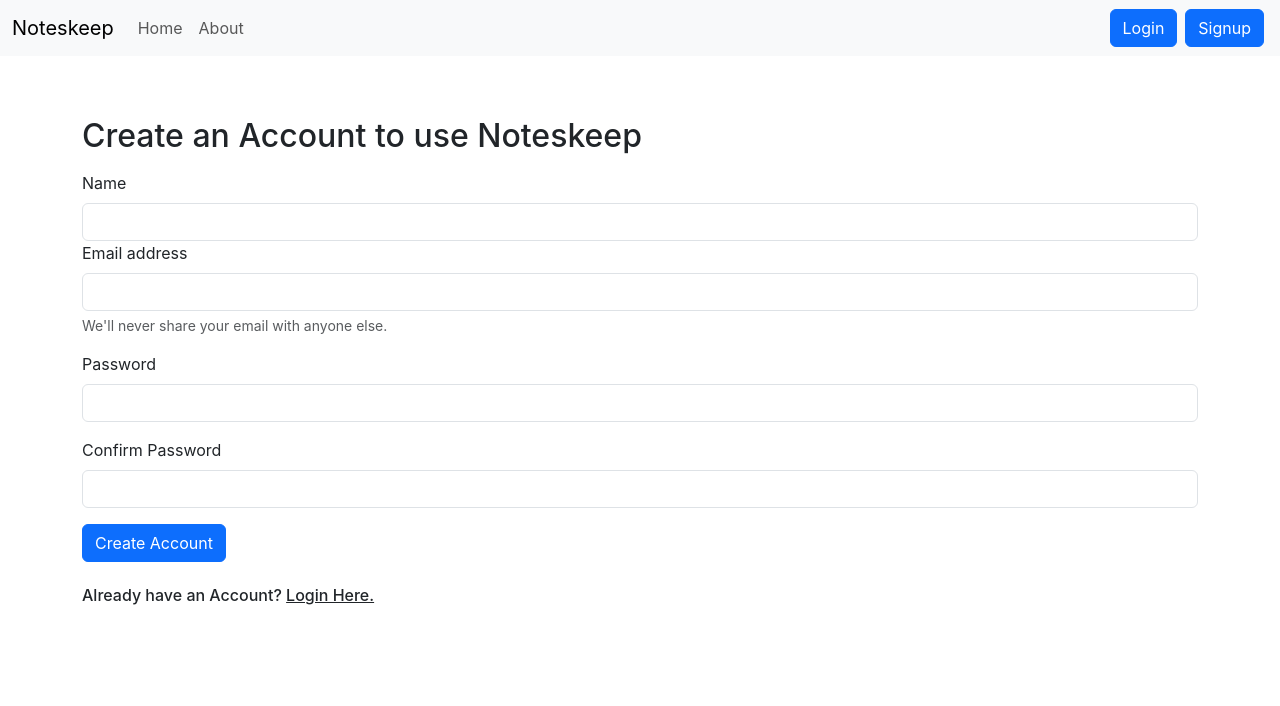
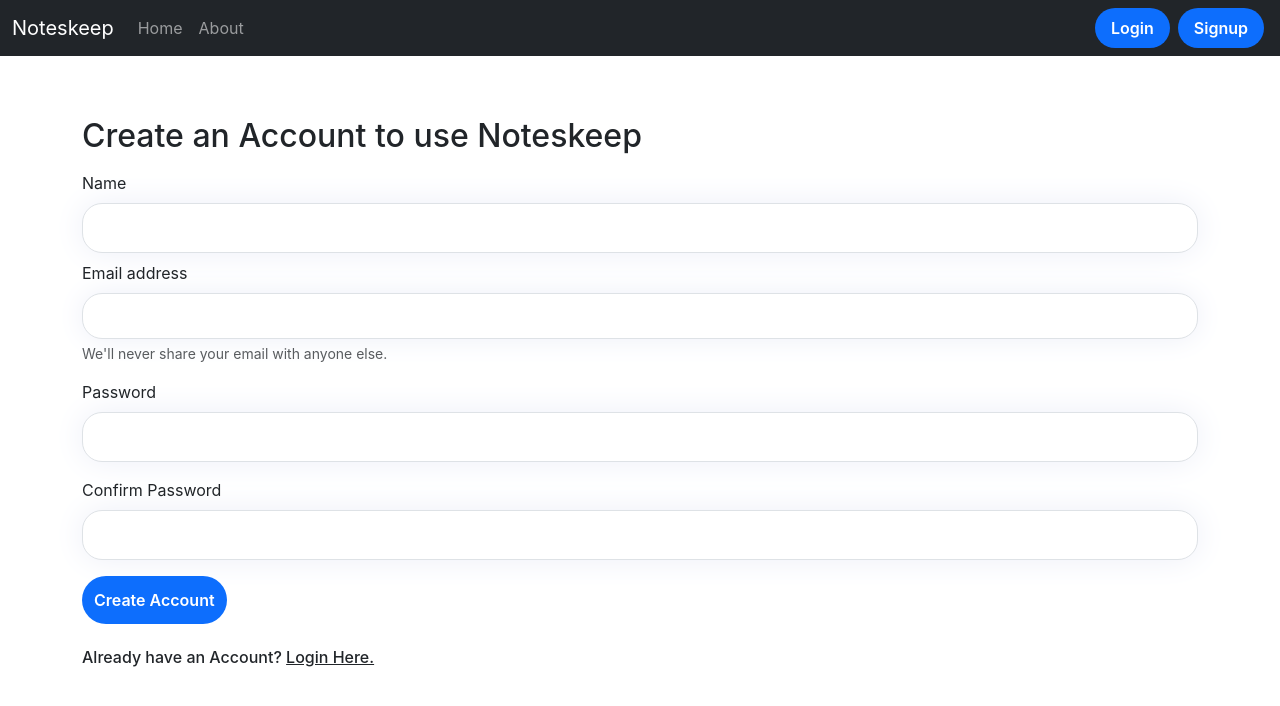
Before and after one commit to JassiSingh08/Noteskeep, a React (Create React App) app: page /signup in a window 1280 px wide. Shown: the top 706 px of the page. Built offline with nearby package versions, Linux system fonts and the light colour scheme.

Commit message:
Added some css styling

```diff
--- a/src/components/AddNote.js
+++ b/src/components/AddNote.js
@@ -37,7 +37,7 @@ const AddNote = (props) => {
         <input type="text" className="form-control" id="tag" name='tag' value={note.tag} onChange={onChange} />
       </div>
 
-      <button disabled={note.title.length<5 || note.description.length<5} type="submit" className="btn btn-primary" onClick={HandleClick}> Add Note </button>
+      <button disabled={note.title.length<5 || note.description.length<5} type="submit" className="btn btn-primary login2" onClick={HandleClick}> Add Note </button>
     </form>
   </div>
 
--- a/src/components/Login.js
+++ b/src/components/Login.js
@@ -24,7 +24,7 @@ const Login = (props) => {
         if (json.success) {
             //Save the auth token and redirect
             localStorage.setItem("token", json.authToken);
-            props.showAlert("Logged In Successfully","success");
+            props.showAlert("LogIn Successfully","success");
             navigate("/");
 
         } else {
@@ -50,9 +50,9 @@ const Login = (props) => {
                     <input type="password" className="form-control" id="password" value={credentials.password} name='password' onChange={onChange} />
                 </div>
 
-                <button type="submit" className="btn btn-primary" >Let me in.</button>
+                <button type="submit" className="btn btn-primary login" >Let me in.</button>
             </form>
-            <h6 className='my-4'>Not have an account? <span style={{cursor: 'pointer', textDecoration:"underline"}} onClick={navtoSign}>Create Here. </span></h6>
+            <h6 className='my-4 forgot'>Not have an account? <span style={{cursor: 'pointer', textDecoration:"underline"}} onClick={navtoSign}>Create Here. </span></h6>
         </div>
     )
 }
--- a/src/components/Navbar.js
+++ b/src/components/Navbar.js
@@ -10,7 +10,7 @@ const Navbar = () => {
   }
 
   return (
-    <nav className="navbar navbar-expand-lg bg-body-tertiary ">
+    <nav className="navbar navbar-expand-lg navbar-dark bg-dark">
       <div className="container-fluid">
         <Link className="navbar-brand" to="/">Noteskeep</Link>
         <button className="navbar-toggler" type="button" data-bs-toggle="collapse" data-bs-target="#navbarSupportedContent" aria-controls="navbarSupportedContent" aria-expanded="false" aria-label="Toggle navigation">
@@ -26,9 +26,9 @@ const Navbar = () => {
             </li>
           </ul>
           {!localStorage.getItem('token') ? <form className="d-flex" role="search">
-            <Link className="btn btn-primary mx-1" role="button" to="/login" aria-disabled="true">Login</Link>
-            <Link className="btn btn-primary mx-1" role="button" to="/signup" aria-disabled="true">Signup</Link>
-          </form> : <button className='btn btn-primary' onClick={handleLogout}> LogOut</button>}
+            <Link className="btn btn-primary mx-1 login2" role="button" to="/login" aria-disabled="true">Login</Link>
+            <Link className="btn btn-primary mx-1 login2" role="button" to="/signup" aria-disabled="true">Signup</Link>
+          </form> : <button className='btn btn-primary login2' onClick={handleLogout}> LogOut</button>}
         </div>
       </div>
     </nav>
--- a/src/components/NoteItem.js
+++ b/src/components/NoteItem.js
@@ -6,9 +6,9 @@ const NoteItem = (props) => {
   const { deleteNote } = context;
   const { note, updateNote } = props;
   return (
-    <div className="col-md-3">
-      <div className="card my-3">
-        <div className="card-body">
+    <div className="col-md-3" >
+      <div className="card my-3" >
+        <div className="card-body" >
           <h5 className="card-title">{note.title}</h5>
           <span className="position-absolute top-0 start-10 translate-middle badge rounded-pill bg-primary">
             {note.tag}
--- a/src/components/Notes.js
+++ b/src/components/Notes.js
@@ -77,7 +77,7 @@ const Notes = (props) => {
       </div>
       <div className="row my-3">
         <h2>Your Notes</h2>
-        <div className="container mx-3">
+        <div className="container mx-3 ">
           {notes.length === 0 && "No Notes to Display"}
         </div>
         {notes.map((note) => {
--- a/src/components/Signup.js
+++ b/src/components/Signup.js
@@ -30,7 +30,7 @@ const Signup = (props) => {
     } else {
       // props.showAlert("Invalid Credentials","danger");
       // console.log(json)
-      props.showAlert("Invalid Credentials","danger")
+      props.showAlert(json.error,"danger")
     }
   }
   const onChange = (e) => {
@@ -60,7 +60,7 @@ const Signup = (props) => {
         <label htmlFor="name" className="form-label">Name</label>
         <input type="text" className="form-control" id="name" name='name' onChange={onChange} aria-describedby="emailHelp" required />
 
-        <label htmlFor="email" className="form-label">Email address</label>
+        <label htmlFor="email" className="form-label mt-2">Email address</label>
         <input type="email" className="form-control" id="email" name='email' onChange={onChange} aria-describedby="emailHelp" required/>
 
         <div id="emailHelp" className="form-text">We'll never share your email with anyone else.</div>
@@ -73,9 +73,9 @@ const Signup = (props) => {
         <label htmlFor="cpassword" className="form-label">Confirm Password</label>
         <input type="password" className="form-control" id="cpassword" name='cpassword' onChange={onChange} required minLength={5}/>
       </div>
-      <button type="submit" className="btn btn-primary" /* onClick={checkpassword} */ >Create Account</button>
+      <button type="submit" className="btn btn-primary login" /* onClick={checkpassword} */ >Create Account</button>
     </form>
-    <h6 className='my-4'>Already have an Account? <span style={{cursor: 'pointer', textDecoration:"underline"}} onClick={navtoLogin}>Login Here. </span></h6>
+    <h6 className='my-4 forgot'>Already have an Account? <span style={{cursor: 'pointer', textDecoration:"underline"}} onClick={navtoLogin}>Login Here. </span></h6>
 
     </div>
   )
--- a/src/index.css
+++ b/src/index.css
@@ -1,17 +1,89 @@
 body {
   margin: 0;
-  font-family: -apple-system, BlinkMacSystemFont, 'Segoe UI', 'Roboto', 'Oxygen',
-    'Ubuntu', 'Cantarell', 'Fira Sans', 'Droid Sans', 'Helvetica Neue',
+  font-family: -apple-system, BlinkMacSystemFont, "Segoe UI", "Roboto", "Oxygen",
+    "Ubuntu", "Cantarell", "Fira Sans", "Droid Sans", "Helvetica Neue",
     sans-serif;
   -webkit-font-smoothing: antialiased;
   -moz-osx-font-smoothing: grayscale;
 }
 
 code {
-  font-family: source-code-pro, Menlo, Monaco, Consolas, 'Courier New',
+  font-family: source-code-pro, Menlo, Monaco, Consolas, "Courier New",
     monospace;
 }
 
-i{
+i {
   cursor: pointer;
 }
+
+/* styling */
+
+/* body {
+  user-select: none;
+  overflow-y: hidden;
+  height: 100vh;
+} */
+
+#password,
+#cpassword,
+#name,
+#email,
+#etag,
+#edescription,
+#etitle,
+#title,
+#description,
+#tag {
+  background: hsl(0deg 0% 100%);
+  box-shadow: 0 0 2em hsl(230, 43%, 95%);
+  padding: 0.75em;
+  display: flex;
+  flex-direction: column;
+  gap: 0.5em;
+  border-radius: 20px;
+  color: hsl(0deg 0% 30%);
+}
+
+#email {
+  font-size: 0.9em;
+}
+
+.login {
+  padding: 0.75em;
+  /* background: hsl(233deg 36% 38%); */
+  color: hsl(0 0 100);
+  border: none;
+  border-radius: 30px;
+  font-weight: 600;
+}
+.login2 {
+  padding: 0.5em 1em;
+  /* background: hsl(233, 36%, 38%); */
+  color: hsl(0 0 100);
+  border: none;
+  border-radius: 30px;
+  font-weight: 600;
+}
+
+.footer {
+  display: flex;
+  font-size: 0.7em;
+  color: hsl(0deg 0% 37%);
+  gap: 14em;
+  padding-bottom: 10em;
+}
+
+span {
+  cursor: pointer;
+}
+
+button {
+  cursor: pointer;
+}
+
+input {
+  outline: none;
+  border: none;
+  color: hsl(0deg 0% 0%);
+  font-size: 0.9em;
+}
```
